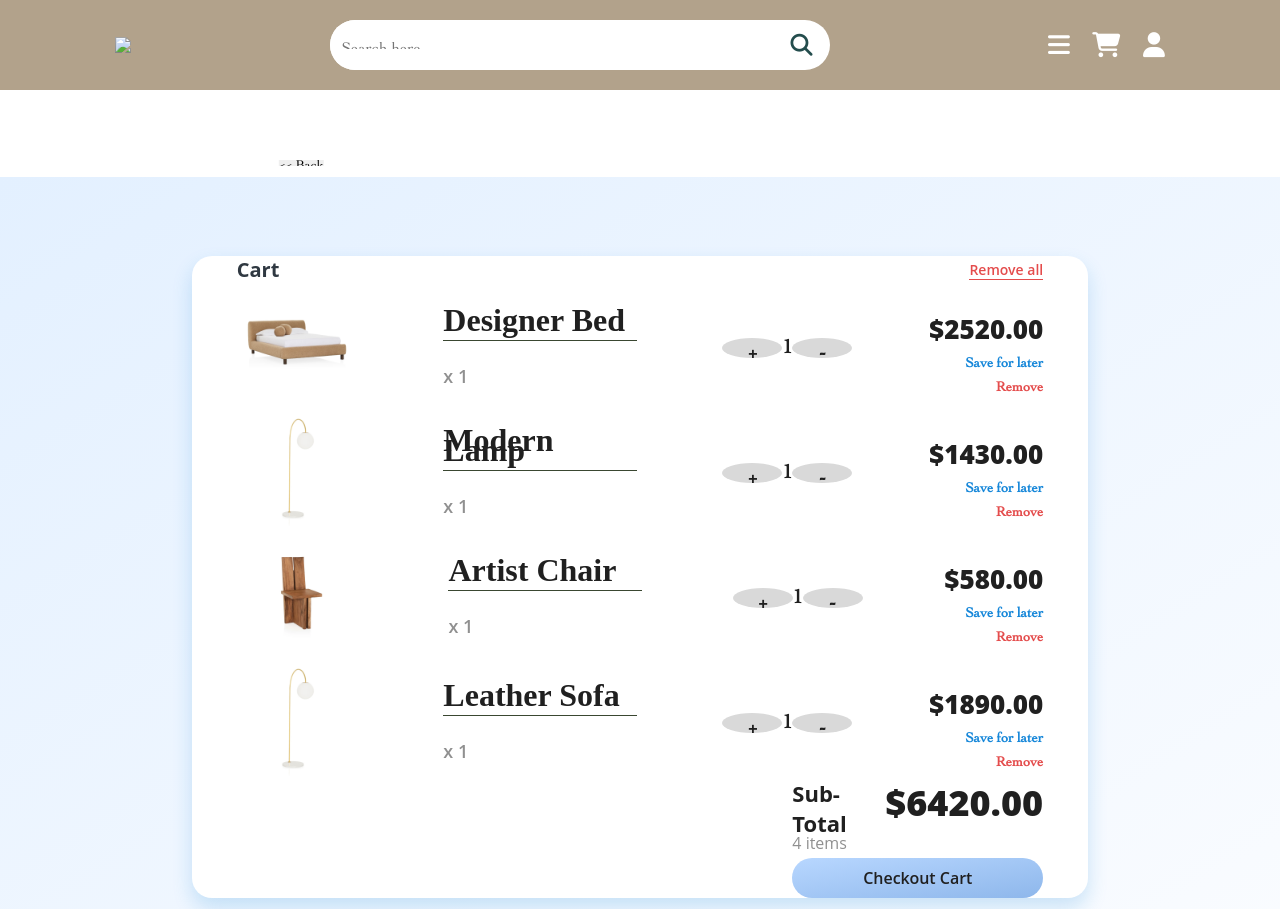
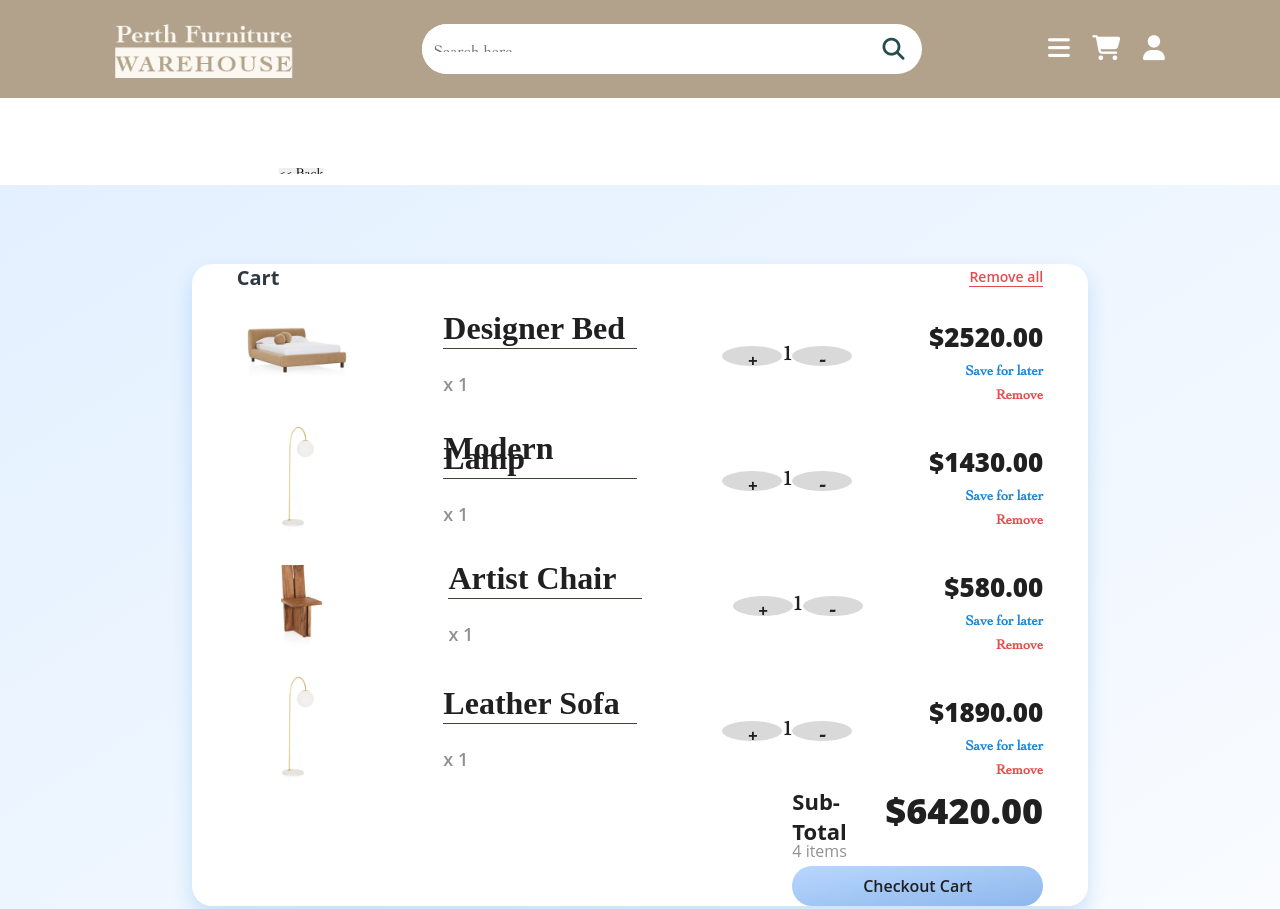
Before and after one commit to anyoxx/anyoxx.github.io, a plain HTML site: page cart.html in a window 1280 px wide. Shown: the top 909 px of the page. Drawn offline with Linux system fonts and the light colour scheme; files whose address does not match are found by name; a web font is replaced by a local one.

Commit message:
rename file

```diff
--- a/cart.html
+++ b/cart.html
@@ -22,7 +22,7 @@
 
 <header class="header">
 
-    <a href="index.html" class="logo"> <img src="logo.png"></a>
+    <a href="index.html" class="logo"> <img src="assets/logo.png"></a>
 
     <form action="" class="search-form">
         <input type="search" placeholder="Search here..." id="search-box">
```
Also changed, not shown: checkout.html (+1 -1 lines), index.html (+1 -1 lines), order-success.html (+1 -1 lines), product-detail.html (+1 -1 lines), shop.html (+1 -1 lines).
